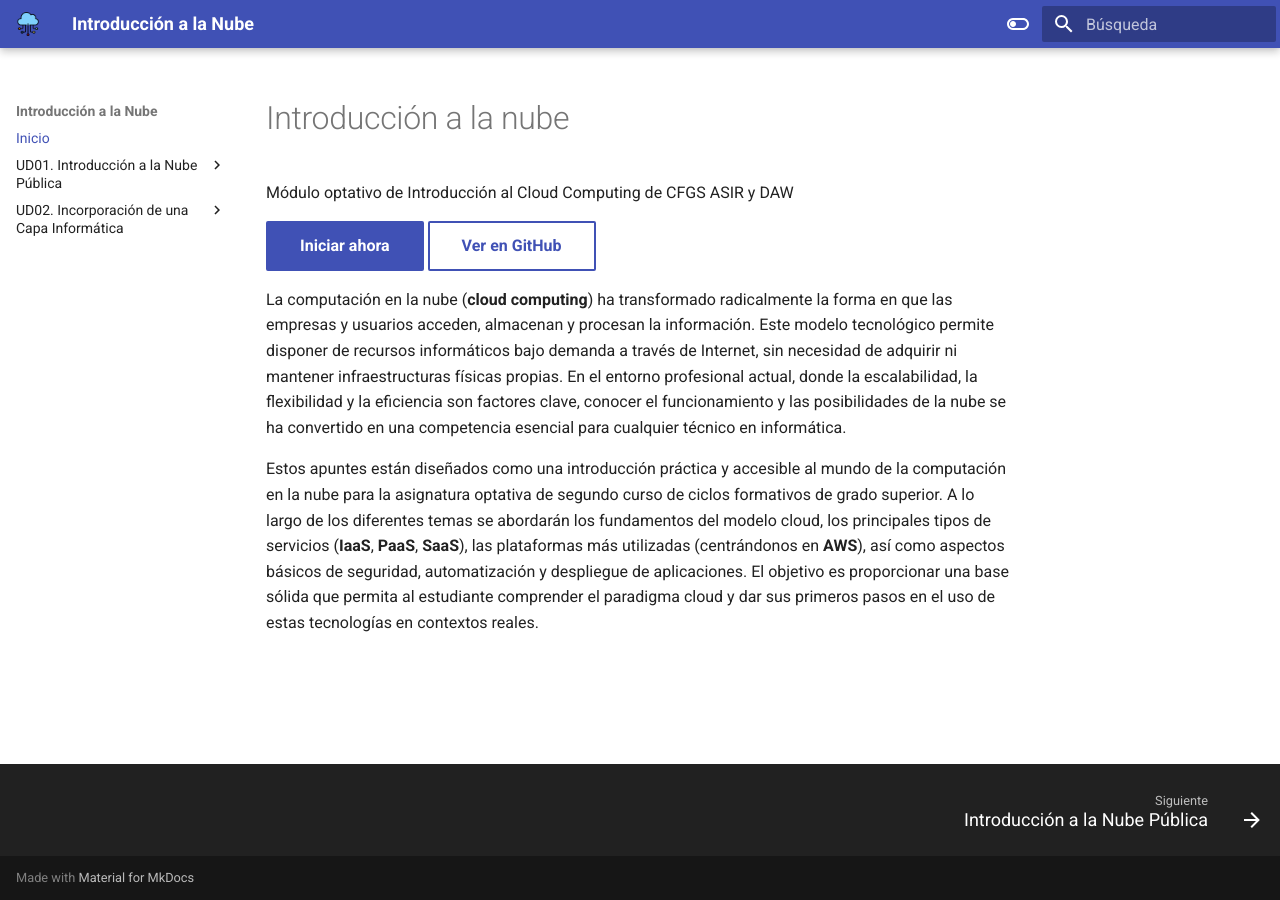
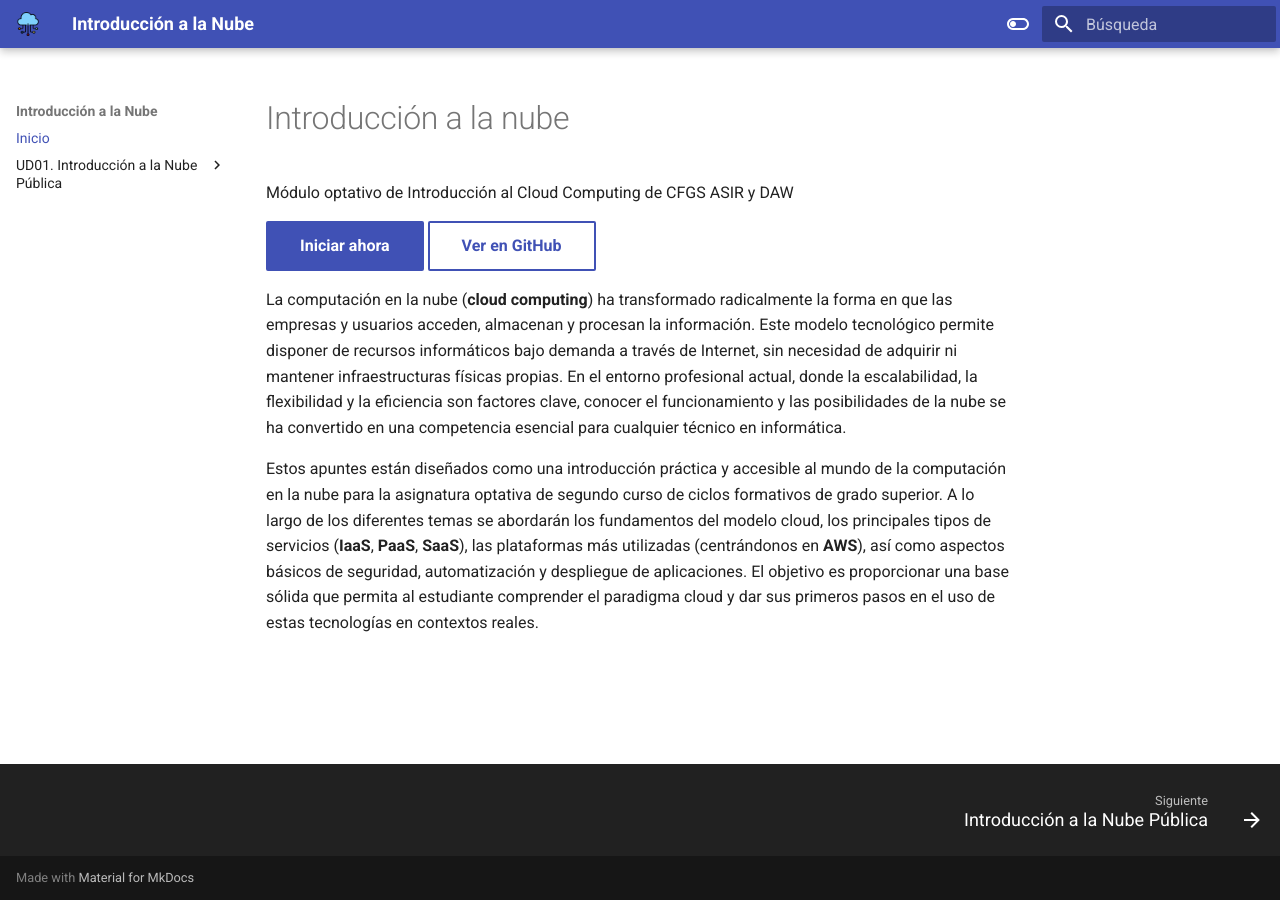
Before and after one commit to IES-CAMP-DE-MORVEDRE/optativa-cloud, an MkDocs documentation site: the page built from docs/index.md, in a window 1280 px wide. Built offline with MkDocs 1.6.1 and Material for MkDocs 9.7.7, drawn with Linux system fonts in a browser that asks for light colours.

Commit message:
Eliminación archivos y carpetas innecesarias

```diff
--- a/mkdocs.yml
+++ b/mkdocs.yml
@@ -6,9 +6,6 @@ nav:
   - "UD01. Introducción a la Nube Pública":
       - "Introducción a la Nube Pública": "ud01/ud01.md"
       - "Lanzamiento del Laboratorio": "ud01/practica00.md"
-  - "UD02. Incorporación de una Capa Informática":
-      - "Capa Informática": "ud02/ud02.md"
-      - "Prácticas": "ud02/practica02.md"
 
 
 theme:
```
Also changed, not shown: 2 other files.
